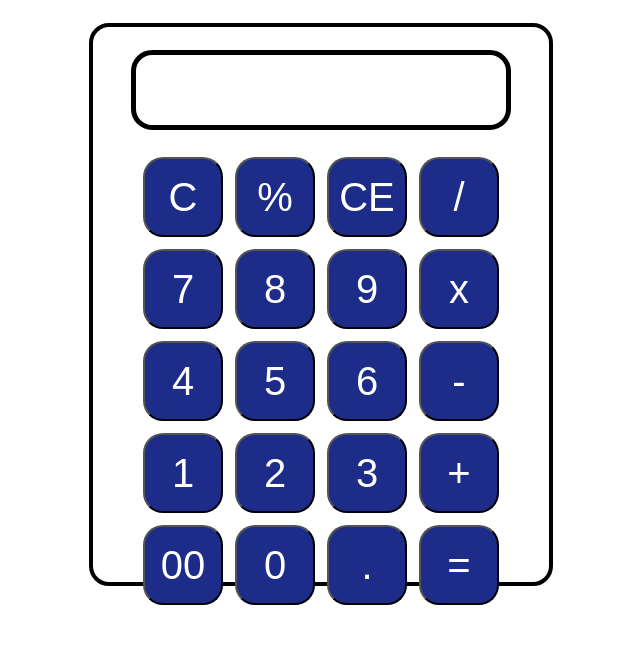
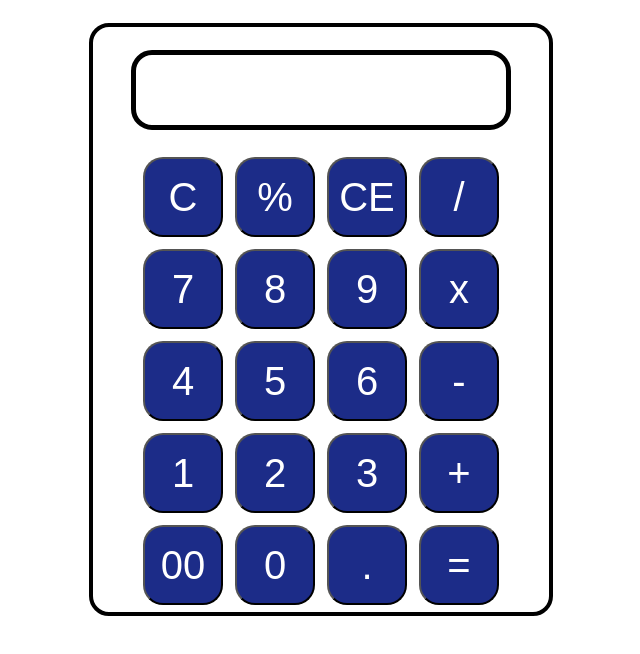
Before and after one commit to sivasai20/Calculator, a plain HTML site: page index.html in a window 1280 px wide. Shown: the whole page, without its empty margins (319-959 px from the left). Drawn offline with Linux system fonts and the light colour scheme.

Commit message:
Update index.html

```diff
--- a/index.html
+++ b/index.html
@@ -40,8 +40,7 @@
             border: 4px solid black;
             background-color: white;
             height: 512px;
-            padding: 23px;
-            padding-bottom:20px;
+            padding: 23px 23px 50px 23px;
             border-radius: 20px;
             display: inline-block;
 
```
